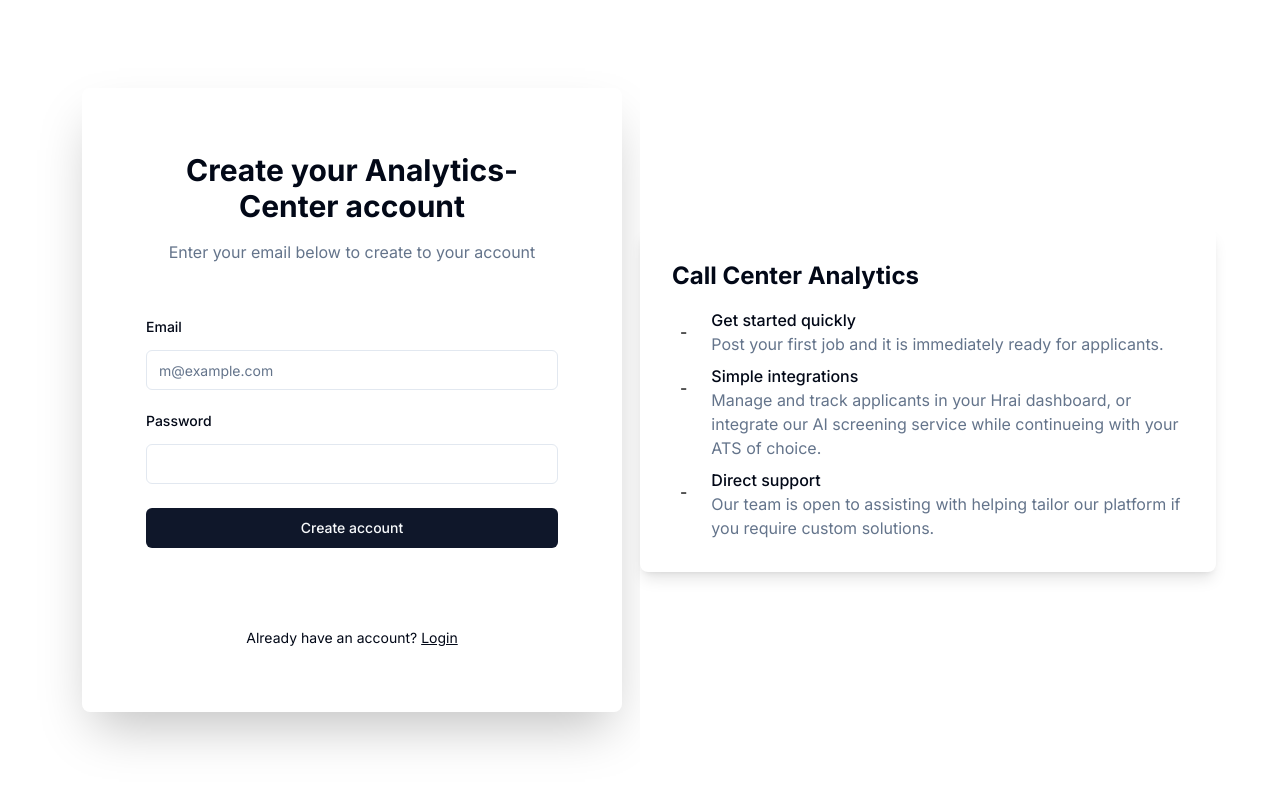
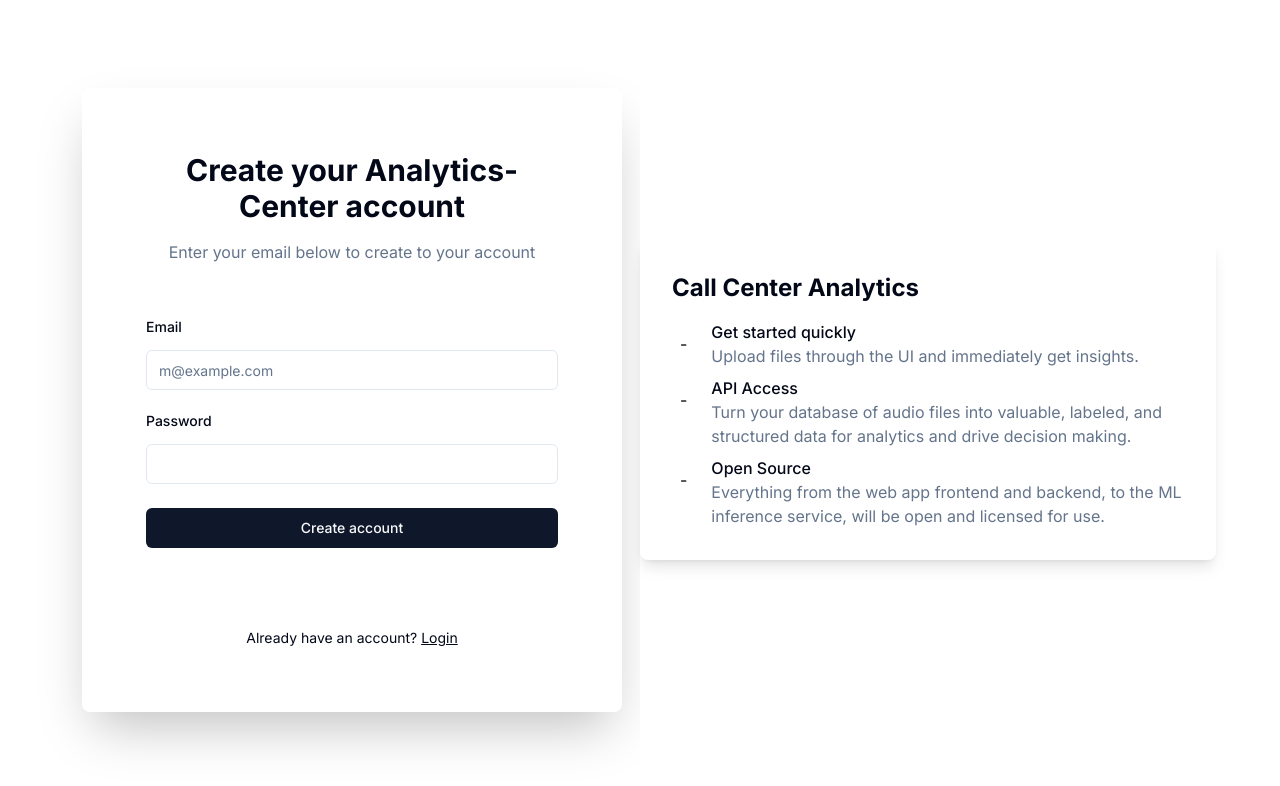
Before and after one commit to cdreetz/dialstructureai, a Next.js app: page /auth/signup in a window 1280 px wide. Shown: the top 786 px of the page. Built offline with nearby package versions, Linux system fonts and the light colour scheme; no server answers.

Commit message:
signup page bullet point statements

```diff
--- a/app/auth/signup/page.tsx
+++ b/app/auth/signup/page.tsx
@@ -92,7 +92,8 @@
                   <div>
                     <h3 className="font-medium">Get started quickly</h3>
                     <p className="text-muted-foreground">
-                      Post your first job and it is immediately ready for applicants.
+                      Upload files through the UI and immediately
+                      get insights.
                     </p>
                   </div>
                 </div>
@@ -101,10 +102,11 @@
                     -
                   </div>
                   <div>
-                    <h3 className="font-medium">Simple integrations</h3>
+                    <h3 className="font-medium">API Access</h3>
                     <p className="text-muted-foreground">
-                      Manage and track applicants in your Hrai dashboard, or integrate our AI
-                      screening service while continueing with your ATS of choice.
+                      Turn your database of audio files into
+                      valuable, labeled, and structured data
+                      for analytics and drive decision making.
                     </p>
                   </div>
                 </div>
@@ -113,10 +115,11 @@
                     -
                   </div>
                   <div>
-                    <h3 className="font-medium">Direct support</h3>
+                    <h3 className="font-medium">Open Source</h3>
                     <p className="text-muted-foreground">
-                      Our team is open to assisting with helping tailor our platform
-                      if you require custom solutions.
+                      Everything from the web app frontend
+                      and backend, to the ML inference service,
+                      will be open and licensed for use.
                     </p>
                   </div>
                 </div>
```
